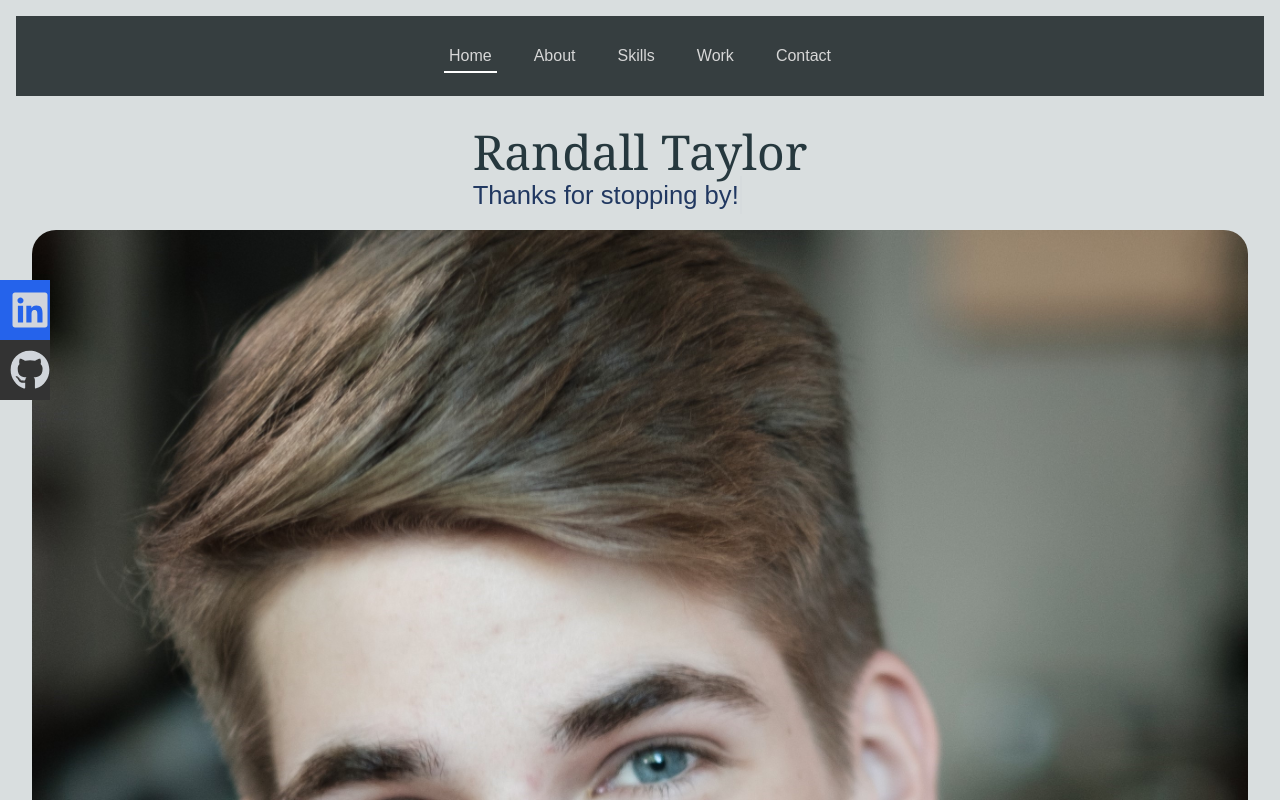
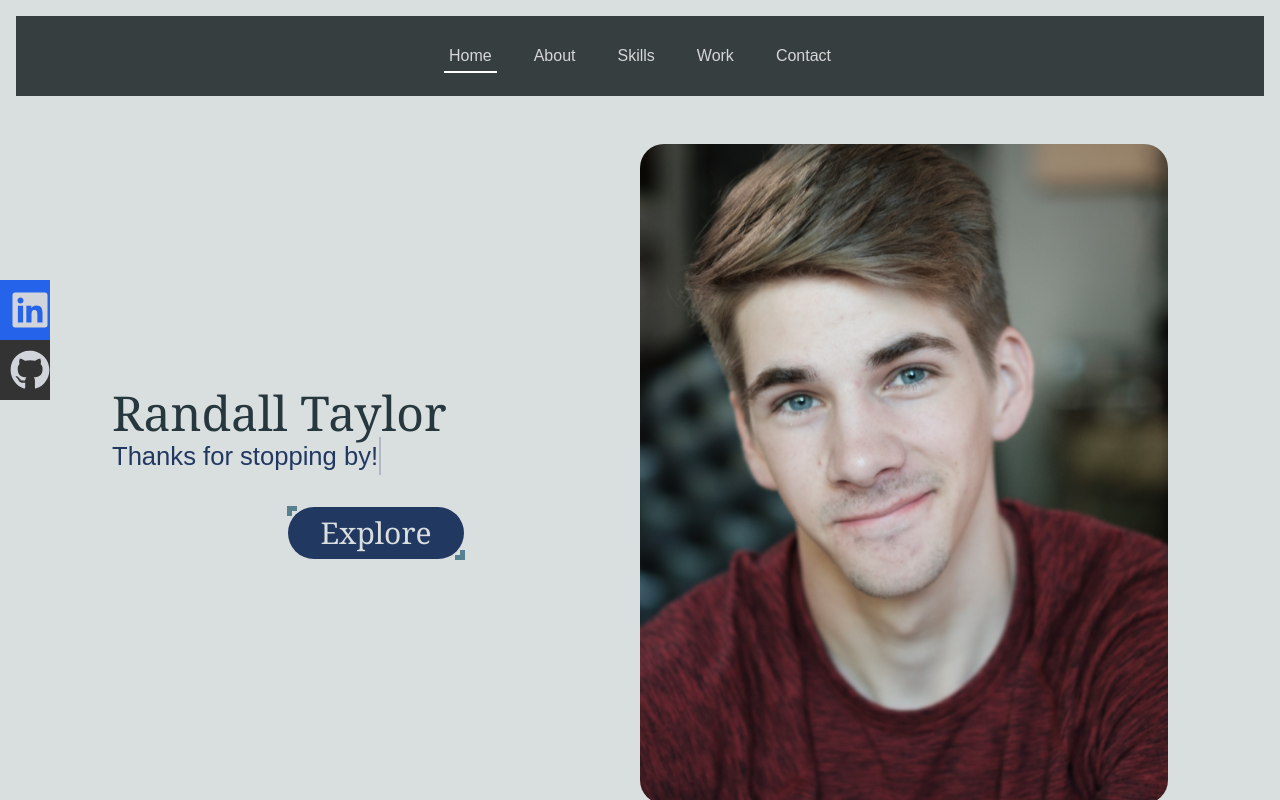
Before and after one commit to RandyYanish/My-Portfolio, a React (Create React App) app: page / in a window 1280 px wide. Shown: the top 800 px of the page. Built offline with nearby package versions, Linux system fonts and the light colour scheme.

Commit message:
Home page update sizing for all screens

```diff
--- a/public/main.css
+++ b/public/main.css
@@ -625,8 +625,12 @@ video {
   margin-left: -100px;
 }
 
-.mr-4 {
-  margin-right: 1rem;
+.mt-4 {
+  margin-top: 1rem;
+}
+
+.mt-8 {
+  margin-top: 2rem;
 }
 
 .flex {
@@ -779,6 +783,16 @@ video {
   padding-bottom: 1.5rem;
 }
 
+.px-28 {
+  padding-left: 7rem;
+  padding-right: 7rem;
+}
+
+.px-24 {
+  padding-left: 6rem;
+  padding-right: 6rem;
+}
+
 .text-left {
   text-align: left;
 }
@@ -831,12 +845,49 @@ video {
   color: rgb(217 222 223 / var(--tw-text-opacity));
 }
 
+.shadow-md {
+  --tw-shadow: 0 4px 6px -1px rgb(0 0 0 / 0.1), 0 2px 4px -2px rgb(0 0 0 / 0.1);
+  --tw-shadow-colored: 0 4px 6px -1px var(--tw-shadow-color), 0 2px 4px -2px var(--tw-shadow-color);
+  box-shadow: var(--tw-ring-offset-shadow, 0 0 #0000), var(--tw-ring-shadow, 0 0 #0000), var(--tw-shadow);
+}
+
+.shadow {
+  --tw-shadow: 0 1px 3px 0 rgb(0 0 0 / 0.1), 0 1px 2px -1px rgb(0 0 0 / 0.1);
+  --tw-shadow-colored: 0 1px 3px 0 var(--tw-shadow-color), 0 1px 2px -1px var(--tw-shadow-color);
+  box-shadow: var(--tw-ring-offset-shadow, 0 0 #0000), var(--tw-ring-shadow, 0 0 #0000), var(--tw-shadow);
+}
+
+.shadow-lg {
+  --tw-shadow: 0 10px 15px -3px rgb(0 0 0 / 0.1), 0 4px 6px -4px rgb(0 0 0 / 0.1);
+  --tw-shadow-colored: 0 10px 15px -3px var(--tw-shadow-color), 0 4px 6px -4px var(--tw-shadow-color);
+  box-shadow: var(--tw-ring-offset-shadow, 0 0 #0000), var(--tw-ring-shadow, 0 0 #0000), var(--tw-shadow);
+}
+
+.shadow-metal-dark {
+  --tw-shadow-color: #26383E;
+  --tw-shadow: var(--tw-shadow-colored);
+}
+
+.shadow-blue-dark {
+  --tw-shadow-color: #050064;
+  --tw-shadow: var(--tw-shadow-colored);
+}
+
+.shadow-ice {
+  --tw-shadow-color: #4773C1;
+  --tw-shadow: var(--tw-shadow-colored);
+}
+
 .duration-300 {
   transition-duration: 300ms;
 }
 
 .duration-500 {
   transition-duration: 500ms;
+}
+
+.duration-150 {
+  transition-duration: 150ms;
 }
 
 :root{
@@ -892,9 +943,91 @@ code {
   margin-left: 0px;
 }
 
+.hover\:grow:hover {
+  flex-grow: 1;
+}
+
+.hover\:grow-0:hover {
+  flex-grow: 0;
+}
+
+.hover\:scale-125:hover {
+  --tw-scale-x: 1.25;
+  --tw-scale-y: 1.25;
+  -webkit-transform: translate(var(--tw-translate-x), var(--tw-translate-y)) rotate(var(--tw-rotate)) skewX(var(--tw-skew-x)) skewY(var(--tw-skew-y)) scaleX(var(--tw-scale-x)) scaleY(var(--tw-scale-y));
+          transform: translate(var(--tw-translate-x), var(--tw-translate-y)) rotate(var(--tw-rotate)) skewX(var(--tw-skew-x)) skewY(var(--tw-skew-y)) scaleX(var(--tw-scale-x)) scaleY(var(--tw-scale-y));
+}
+
 .hover\:bg-steel-dark:hover {
   --tw-bg-opacity: 1;
   background-color: rgb(54 62 64 / var(--tw-bg-opacity));
+}
+
+.hover\:bg-transparent:hover {
+  background-color: transparent;
+}
+
+.hover\:bg-yellow:hover {
+  --tw-bg-opacity: 1;
+  background-color: rgb(206 247 7 / var(--tw-bg-opacity));
+}
+
+.hover\:bg-ice-light:hover {
+  --tw-bg-opacity: 1;
+  background-color: rgb(218 227 242 / var(--tw-bg-opacity));
+}
+
+.hover\:text-steel:hover {
+  --tw-text-opacity: 1;
+  color: rgb(116 134 138 / var(--tw-text-opacity));
+}
+
+.hover\:text-steel-light:hover {
+  --tw-text-opacity: 1;
+  color: rgb(217 222 223 / var(--tw-text-opacity));
+}
+
+.hover\:text-ice-light:hover {
+  --tw-text-opacity: 1;
+  color: rgb(218 227 242 / var(--tw-text-opacity));
+}
+
+.hover\:text-yellow:hover {
+  --tw-text-opacity: 1;
+  color: rgb(206 247 7 / var(--tw-text-opacity));
+}
+
+.hover\:text-ice:hover {
+  --tw-text-opacity: 1;
+  color: rgb(71 115 193 / var(--tw-text-opacity));
+}
+
+.hover\:text-magenta-dark:hover {
+  --tw-text-opacity: 1;
+  color: rgb(86 18 73 / var(--tw-text-opacity));
+}
+
+.hover\:shadow-md:hover {
+  --tw-shadow: 0 4px 6px -1px rgb(0 0 0 / 0.1), 0 2px 4px -2px rgb(0 0 0 / 0.1);
+  --tw-shadow-colored: 0 4px 6px -1px var(--tw-shadow-color), 0 2px 4px -2px var(--tw-shadow-color);
+  box-shadow: var(--tw-ring-offset-shadow, 0 0 #0000), var(--tw-ring-shadow, 0 0 #0000), var(--tw-shadow);
+}
+
+.hover\:shadow-lg:hover {
+  --tw-shadow: 0 10px 15px -3px rgb(0 0 0 / 0.1), 0 4px 6px -4px rgb(0 0 0 / 0.1);
+  --tw-shadow-colored: 0 10px 15px -3px var(--tw-shadow-color), 0 4px 6px -4px var(--tw-shadow-color);
+  box-shadow: var(--tw-ring-offset-shadow, 0 0 #0000), var(--tw-ring-shadow, 0 0 #0000), var(--tw-shadow);
+}
+
+.hover\:shadow-2xl:hover {
+  --tw-shadow: 0 25px 50px -12px rgb(0 0 0 / 0.25);
+  --tw-shadow-colored: 0 25px 50px -12px var(--tw-shadow-color);
+  box-shadow: var(--tw-ring-offset-shadow, 0 0 #0000), var(--tw-ring-shadow, 0 0 #0000), var(--tw-shadow);
+}
+
+.hover\:shadow-ice:hover {
+  --tw-shadow-color: #4773C1;
+  --tw-shadow: var(--tw-shadow-colored);
 }
 
 @media (min-width: 640px) {
@@ -904,12 +1037,52 @@ code {
 }
 
 @media (min-width: 768px) {
+  .md\:mt-0 {
+    margin-top: 0px;
+  }
+
+  .md\:block {
+    display: block;
+  }
+
   .md\:flex {
     display: flex;
   }
 
   .md\:hidden {
     display: none;
+  }
+
+  .md\:w-1\/2 {
+    width: 50%;
+  }
+
+  .md\:w-1 {
+    width: 0.25rem;
+  }
+
+  .md\:flex-row {
+    flex-direction: row;
+  }
+
+  .md\:flex-col {
+    flex-direction: column;
+  }
+
+  .md\:flex-col-reverse {
+    flex-direction: column-reverse;
+  }
+
+  .md\:items-center {
+    align-items: center;
+  }
+
+  .md\:justify-center {
+    justify-content: center;
+  }
+
+  .md\:align-middle {
+    vertical-align: middle;
   }
 }
 
--- a/src/components/Footer.jsx
+++ b/src/components/Footer.jsx
@@ -9,11 +9,11 @@ function Footer() {
     const handleClick = () => setNav(!nav);
 
     return (
-        <footer className='bottom-0 w-full h-[80px] flex justify-between items-center px-4 bg-steel-dark text-grey-light'>
+        <footer className='bottom-0 w-full h-[80px] flex justify-evenly items-center px-4 bg-steel-dark text-grey-light'>
 
             <div className=''>
                 <a
-                    className='flex justify-between items-center w-full text-gray-300'
+                    className='flex items-center w-full text-gray-300 hover:text-ice-light hover:scale-125 duration-150'
                     href='https://www.linkedin.com/in/randalltaylor98/'
                     target='_blank' // Open in a new tab
                     rel='noopener noreferrer' // Security best practice
@@ -22,11 +22,11 @@ function Footer() {
                 </a>
             </div>
             <div>
-                <button className='bg-ice-dark  p-2 px-4 rounded-full font-sans' onClick={handleClick} to='/' >Contact</button>
+                <button className='bg-ice-dark  p-2 px-4 rounded-full font-sans hover:scale-125 hover:shadow-2xl hover:shadow-ice duration-150' onClick={handleClick} to='/' >Contact</button>
             </div>
             <div className=''>
                 <a
-                    className='flex justify-between items-center w-full text-gray-300'
+                    className='flex items-center w-full text-gray-300 hover:text-ice-light hover:scale-125 duration-150'
                     href='https://github.com/randyyanish'
                     target='_blank' // Open in a new tab
                     rel='noopener noreferrer' // Security best practice
--- a/src/components/Hero.css
+++ b/src/components/Hero.css
@@ -3,14 +3,14 @@
     padding: 0px;
 }
 
-.button {
+.explore-btn {
     cursor: pointer;
     position: relative;
     transition: all 1s;
 }
 
-.button::after,
-.button::before {
+.explore-btn::after,
+.explore-btn::before {
     content: ' ';
     width: 10px;
     height: 10px;
@@ -19,26 +19,26 @@
     transition: all 1s;
 }
 
-.button::after {
+.explore-btn::after {
     top: -1px;
     left: -1px;
     border-top: 5px solid var(--metal);
     border-left: 5px solid var(--metal);
 }
 
-.button::before {
+.explore-btn::before {
     bottom: -1px;
     right: -1px;
     border-bottom: 5px solid var(--metal);
     border-right: 5px solid var(--metal);
 }
 
-.button:hover {
+.explore-btn:hover {
     border-top-right-radius: -1px;
     border-bottom-left-radius: -1px;
 }
 
-.button:hover::before,.button:hover::after {
+.explore-btn:hover::before,.explore-btn:hover::after {
     width: 110%;
     height: 100%;
 }
--- a/src/components/Hero.jsx
+++ b/src/components/Hero.jsx
@@ -1,29 +1,46 @@
 import React from 'react';
-import './Hero.css'
+import './Hero.css';
+import { useNavigate } from 'react-router-dom';
 import heroImage from '../assets/Taylor-Randall-Headshot.jpg';
 
 function Hero() {
+    const navigate = useNavigate();
+
+    const handleClick = () => {
+        navigate('/about');
+    };
+
     return (
-        <div id='Hero' className='flex-col justify-items-center px-4 h-auto'>
-            <div className='text-left'>
-                <h1
-                    className='font-serif text-metal-dark text-5xl duration-500 flex-nowrap'>
+        <div id='Hero' className='flex-col items-center px-24 h-auto'>
+            <div className='text-left flex flex-col md:flex-row md:items-center'>
+                <div className='md:w-1/2'>
+                    <h1 className='font-serif text-metal-dark text-5xl duration-500 flex-nowrap'>
                         Randall Taylor
                     </h1>
-                <p
-                    className='line-1 anim-typewriter text-ice-dark'>
+                    <p className='line-1 anim-typewriter text-ice-dark'>
                         Thanks for stopping by!
                     </p>
-            </div>
-            <img className='rounded-3xl w-auto my-4' src={heroImage} alt='A headshot of Randall Taylor, developer.' />
-            <div className='flex justify-center'>
+                    <div className='hidden md:flex justify-center items-center mt-8'>
                         <button
-                    className='button rounded-full hover:bg-steel-dark bg-ice-dark py-2 px-8 text-steel-light text-3xl font-serif'>
+                            onClick={handleClick}
+                            className='explore-btn rounded-full hover:bg-ice-light hover:text-magenta-dark bg-ice-dark py-2 px-8 text-steel-light text-3xl font-serif'>
                             Explore
                         </button>
                     </div>
                 </div>
-    )
-};
+                <div className='md:w-1/2'>
+                    <img className='rounded-3xl w-auto my-4' src={heroImage} alt='A headshot of Randall Taylor, developer.' />
+                </div>
+                <div className='flex justify-center md:hidden'>
+                    <button
+                        onClick={handleClick}
+                        className='explore-btn rounded-full hover:bg-steel-dark bg-ice-dark py-2 px-8 text-steel-light text-3xl font-serif'>
+                        Explore
+                    </button>
+                </div>
+            </div>
+        </div>
+    );
+}
 
 export default Hero;
--- a/src/components/Navbar.css
+++ b/src/components/Navbar.css
@@ -26,5 +26,5 @@
 }
 
 .nav-list-item a:hover::after {
-    background-color: var(--yellow);
+    background-color: var(--yellow-light);
 }
```
Lines whose indentation alone changed are shown as unchanged.
